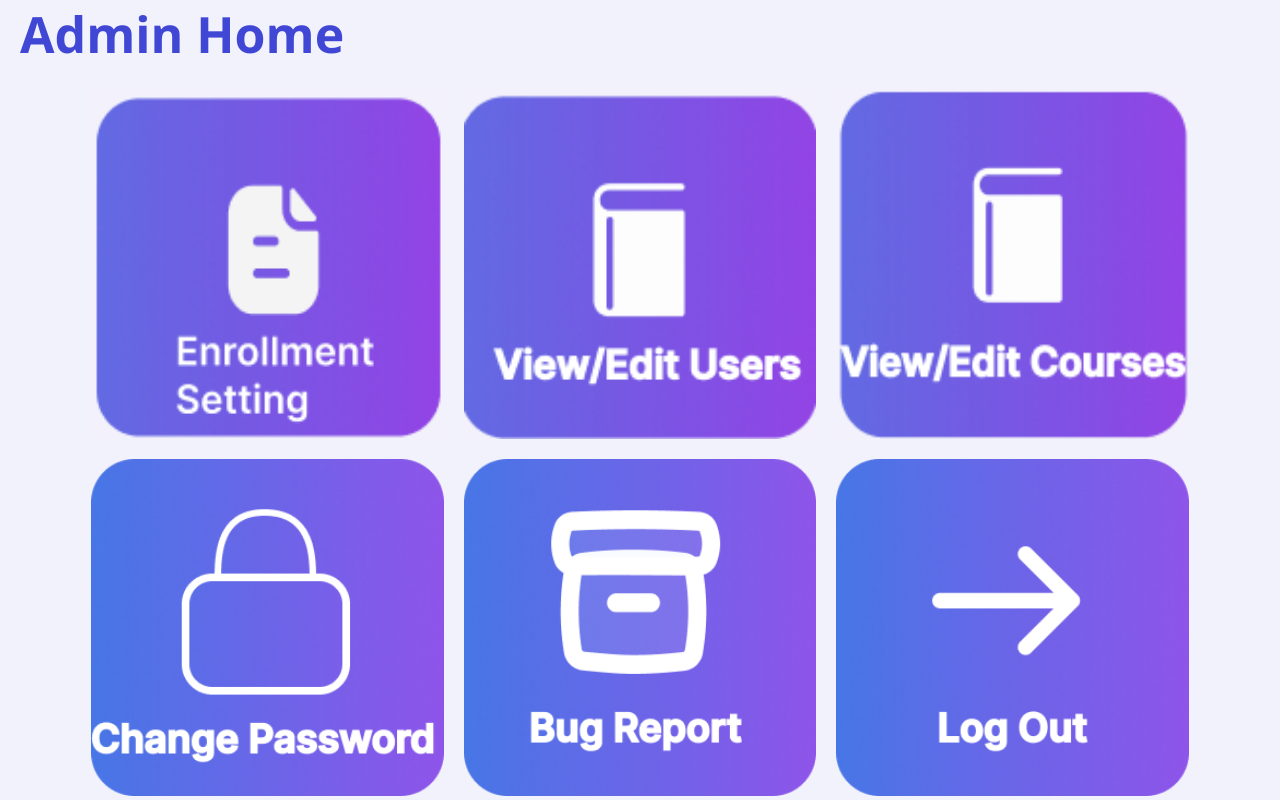
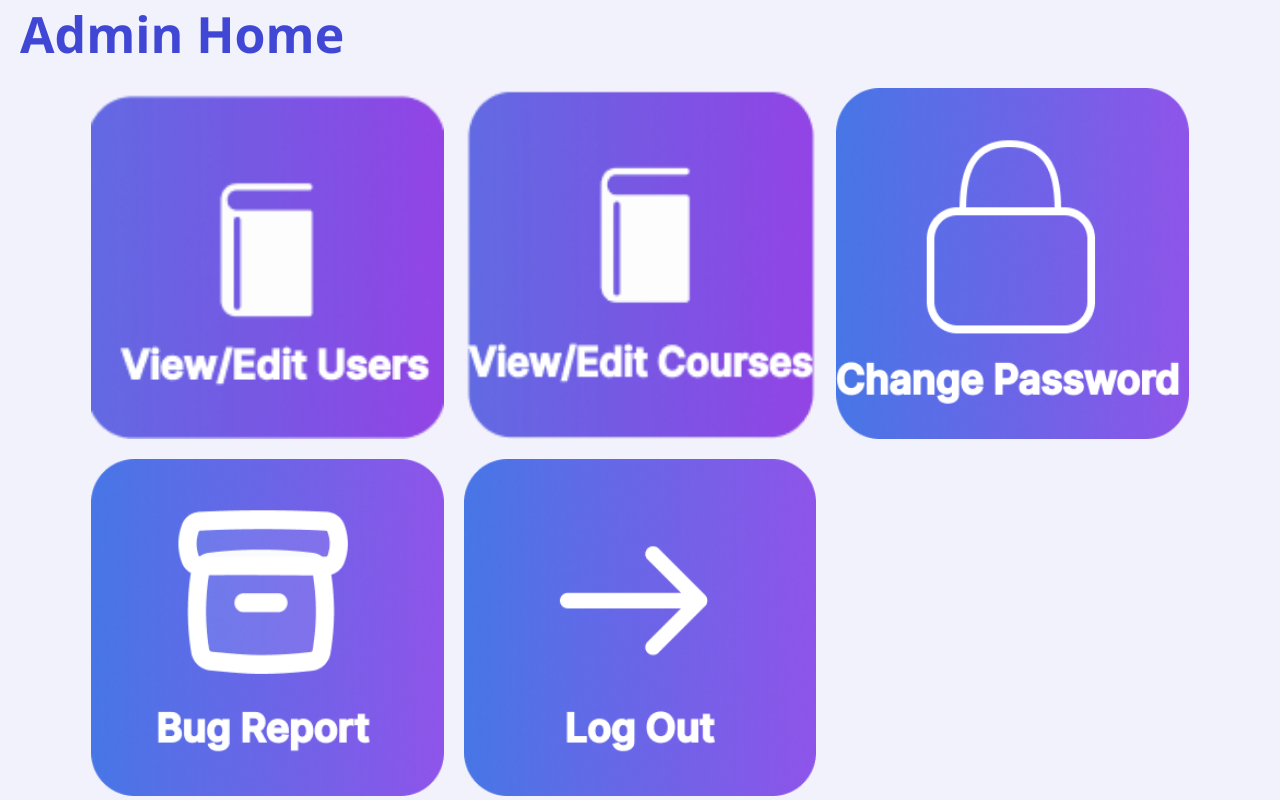
Before and after one commit to CharRaYoda/CSCI3100_D5, a React (Create React App) app in the folder client/: page /admin/home in a window 1280 px wide. Built offline with nearby package versions, Linux system fonts and the light colour scheme.

Commit message:
updates done by Ray Wong on filter search

```diff
--- a/client/src/pages/admin/Home.jsx
+++ b/client/src/pages/admin/Home.jsx
@@ -8,37 +8,41 @@ import LogOut from './image/LogOut.png';
 import { Link, useNavigate } from "react-router-dom";
 
 const AdminHome = () => {
+    //const images = [
+    //    EnrollmentSetting, ViewEditUser, ViewEditCourse, ChangePassword, BugReport, LogOut
+    //];
+
     const images = [
-        EnrollmentSetting, ViewEditUser, ViewEditCourse, ChangePassword, BugReport, LogOut
-    ];
+            ViewEditUser, ViewEditCourse, ChangePassword, BugReport, LogOut
+        ];
 
     const navigate = useNavigate();
 
     const handleClick = (index) => {
 
         switch (index) {
+            //case 0:
+                // navigate to Enrollment Setting page
+            //    navigate('/admin/EnrollmentSetting');
+            //    break;
             case 0:
-                // navigate to Enrollment Setting page
-                navigate('/admin/EnrollmentSetting');
-                break;
-            case 1:
                 // navigate to View/Edit User page
                 navigate('/admin/ViewEditUsers');
                 break;
-            case 2:
+            case 1:
                 // navigate to View/Edit Course page
                 navigate('/admin/ViewEditCourses');
                 break;
 
-            case 3:
+            case 2:
                 // navigate to Change Password page
                 navigate('/admin/change-password');
                 break;
-            case 4:
+            case 3:
                 // navigate to Bug Report page
                 navigate('/BugReport');
                 break;
-            case 5:
+            case 4:
                 // navigate to Log Out page
                 localStorage.clear();
                 navigate('/login');
```
